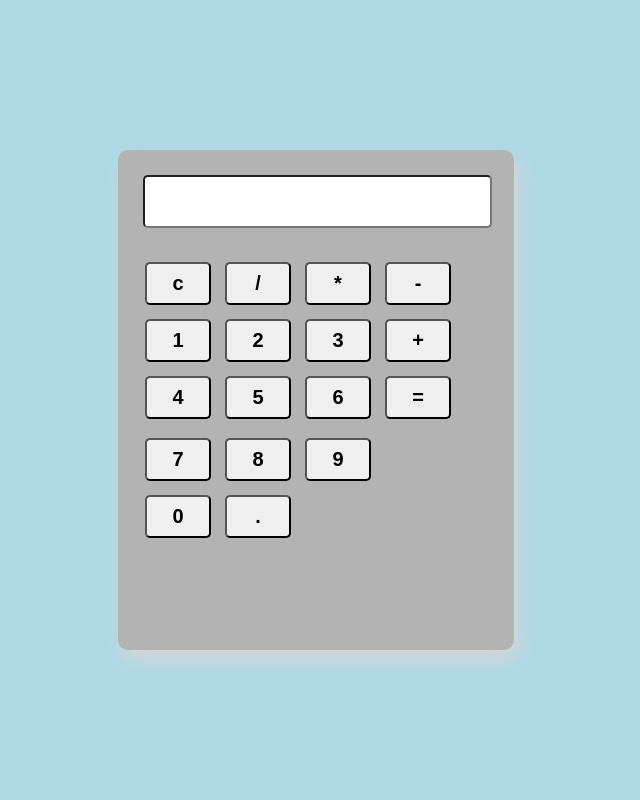
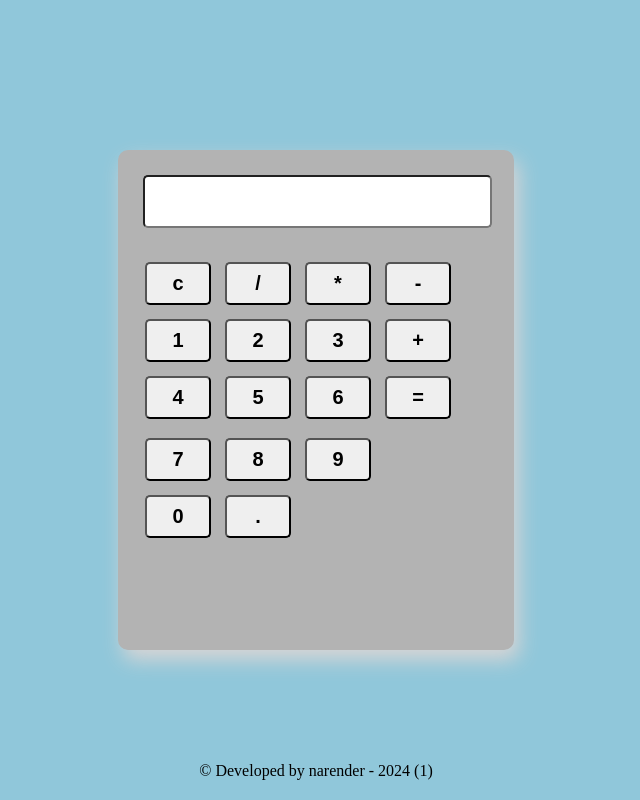
Before and after one commit to narenderchinnayadav/tipcalculator, a plain HTML site: page index.html in a window 1280 px wide. Shown: the whole page, without its empty margins (324-964 px from the left). Drawn offline with Linux system fonts and the light colour scheme.

Commit message:
updated footer for tipcalculator

```diff
--- a/index.css
+++ b/index.css
@@ -9,7 +9,7 @@ body {
   height: 100vh;
   justify-content: center;
   align-items: center;
-  background-color: lightblue;
+  background-color: rgb(144, 199, 218);
 }
 
 .input {
@@ -56,3 +56,7 @@ body {
 .sum {
   grid-column: 4 / span 1;
 }
+footer {
+  position: absolute;
+  bottom: 20px;
+}
--- a/index.html
+++ b/index.html
@@ -36,5 +36,9 @@
 
       <div class="equal"></div>
     </div>
+
+    <footer>
+      <p>&copy; Developed by narender - 2024 (1)</p>
+    </footer>
   </body>
 </html>
```
